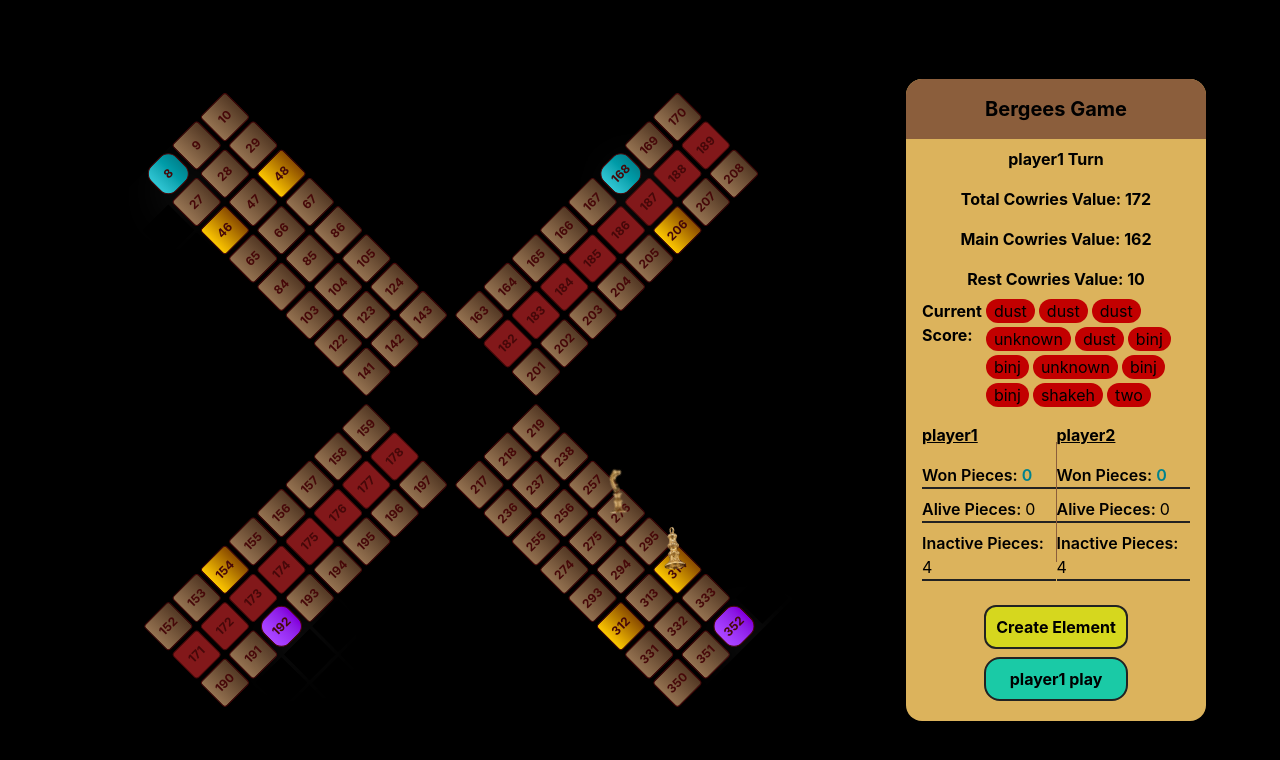
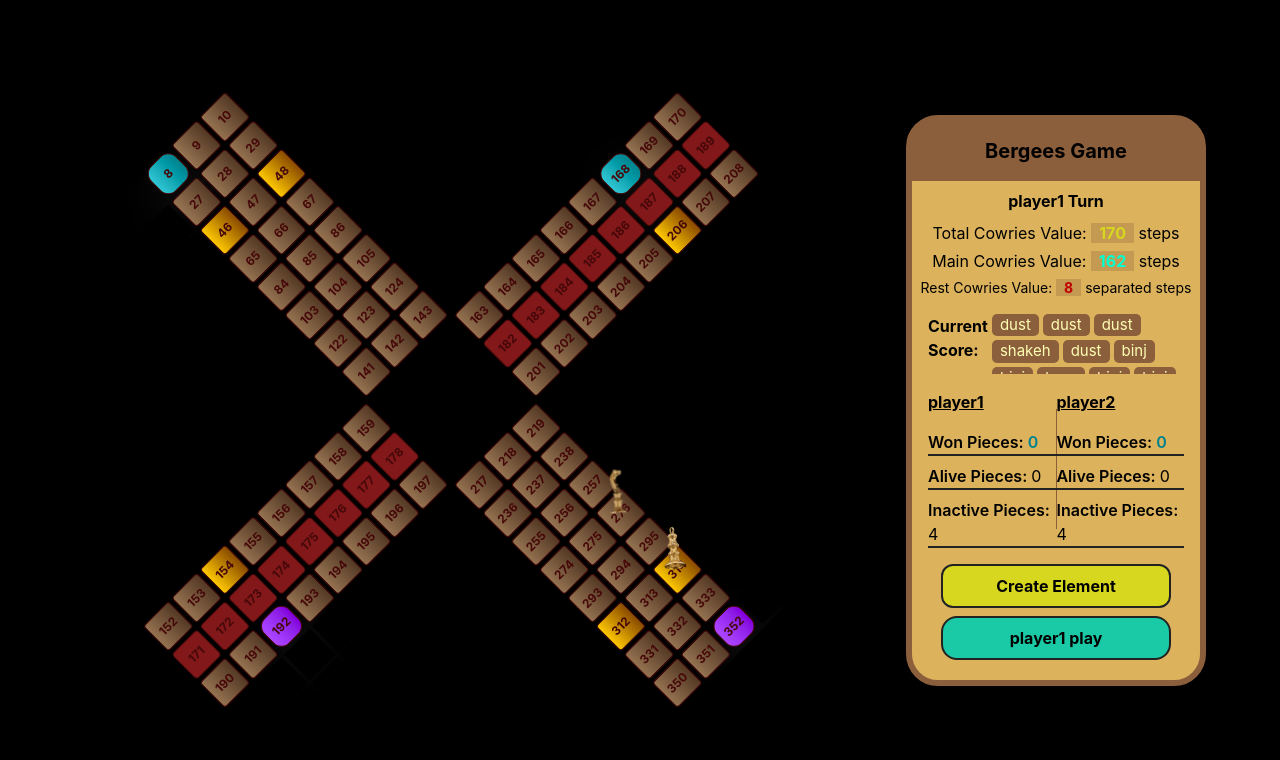
Before and after one commit to Batoul-Kazak/Bergees-Game, a React (Vite) app: page / in a window 1280 px wide. Shown: the top 760 px of the page. Built offline with nearby package versions, Linux system fonts and the light colour scheme.

Commit message:
new commit

```diff
--- a/src/components/Bargees/BargeesGame.tsx
+++ b/src/components/Bargees/BargeesGame.tsx
@@ -5,6 +5,7 @@ import GameOptions from "./GameOptions";
 import BargeesMainBoard from "./GameBoard/BargeesMainBoard";
 import CreationDialog from "./GameBoard/CreationDialog";
 import MessageDialog from "./GameBoard/MessageDialog";
+import WinningDialog from "./GameBoard/WinningDialog";
 
 export default function BargeesGame() {
   const GRID_SIZE = 19;
@@ -17,7 +18,7 @@ export default function BargeesGame() {
   const [player2ActiveElements, setPlayer2ActiveElements] = useState(0);
   const [playerTurn, setPlayerTurn] = useState("player1");
 
-  const [availableMoves, setAvailableMoves] = useState([[10, 1], [10, 1], [10, 1], [6, 1], [10, 1], [24, 1], [24, 1], [12, 1], [24, 1], [24, 1], [6, 0], [2, 0]]); // [] array that stores two scores [the full, the rest of binj and dust]
+  const [availableMoves, setAvailableMoves] = useState([[10, 1], [10, 1], [10, 1], [6, 0], [10, 1], [24, 1], [24, 1], [12, 0], [24, 1], [24, 1], [6, 0], [2, 0]]); // [] array that stores two scores [the full, the rest of binj and dust]
   //the sum of dust, binj...etc
   // needed especially when you have binj and creation at home1 so the rest is 14
 
@@ -42,7 +43,7 @@ export default function BargeesGame() {
 
   const [message, setMessage] = useState("");
   const [hasWon, setHasWon] = useState(false);
-
+  const [playersTotalScore, setPlayerTotalScore] = useState([0,0]);
   // const [globalBoard, setGlobalBoard] = useState<string | null[]>(Array(24).fill(null));
 
   return (
@@ -61,8 +62,6 @@ export default function BargeesGame() {
           setPlayerTurn,
           gameState,
           setGameState,
-          // availableMoveNames,
-          // setAvailableMoveNames,
           setAvailableMoves,
           availableMoves,
           selectedPieceIndex,
@@ -85,7 +84,9 @@ export default function BargeesGame() {
           message,
           setMessage,
           hasWon,
-          setHasWon
+          setHasWon,
+          playersTotalScore,
+          setPlayerTotalScore
         }}
       >
         <div className="flex-shrink-0 z-0">
@@ -101,8 +102,8 @@ export default function BargeesGame() {
             <CreationDialog />
           </>
         )}
-        {message && <MessageDialog />}
-        {hasWon && <MessageDialog />}
+        {message && !hasWon && <MessageDialog />}
+        {hasWon && <WinningDialog />}
       </BargeesGameContext.Provider>
     </div>
   );
--- a/src/components/Bargees/GameBoard/BargeesMainBoard.tsx
+++ b/src/components/Bargees/GameBoard/BargeesMainBoard.tsx
@@ -25,7 +25,7 @@ import { getTargetOnPath } from "../../../utils/getTargetOnPath";
 import {
   CheckIfCanMove,
   getAvailableSquares,
-  getAvailableSquares2,
+  // getAvailableSquares2,
   getSelectedPieceCellPosition,
   preventedCell,
 } from "../../../utils/boardHelpers";
@@ -114,13 +114,13 @@ export default function BargeesMainBoard() {
     );
 
 
-    const MOVES2 = getAvailableSquares2(
-      SELECTED_PIECE_POSITION  ,
-      playerTurn,
-      player1PiecesIndices,
-      player2PiecesIndices,
-      availableMoves,
-    )
+    // const MOVES2 = getAvailableSquares2(
+    //   SELECTED_PIECE_POSITION  ,
+    //   playerTurn,
+    //   player1PiecesIndices,
+    //   player2PiecesIndices,
+    //   availableMoves,
+    // )
 
 
     const playerIndices = playerTurn === "player1" ? player1PiecesIndices : player2PiecesIndices;
--- a/src/components/Bargees/GameBoard/WinningDialog.tsx
+++ b/src/components/Bargees/GameBoard/WinningDialog.tsx
@@ -2,10 +2,62 @@ import React, { useContext } from 'react'
 import { BargeesGameContext } from '../../../contexts/BargeesGameContext';
 
 export default function WinningDialog() {
-    const {message} = useContext(BargeesGameContext);
+    const {message,
+      setGameState,
+      setPlayer1ActiveElements,
+      setPlayer2ActiveElements,
+      setPlayerTurn,
+      setAvailableMoves,
+      setSelectedPieceIndex,
+      setPlayer1WonPieces,
+      setPlayer2WonPieces,
+      setIsShowCreationDialog,
+      setDialogAction,
+      setCowriesGrid,
+      setPlayer1PiecesIndices,
+      setPlayer2PiecesIndices,
+      setMessage,
+      setHasWon,
+      playersTotalScore,
+      setPlayerTotalScore,
+      playerTurn
+    } = useContext(BargeesGameContext);
+
+  function handleRestartGame()
+  {
+    setGameState("idle");
+    setPlayer1ActiveElements(0);
+    setPlayer2ActiveElements(0);
+    setPlayerTurn("player1");
+    setAvailableMoves([]);
+    setSelectedPieceIndex(-1);
+    setPlayer1WonPieces(0);
+    setPlayer2WonPieces(0);
+    setIsShowCreationDialog(false);
+    setDialogAction(null);
+    setCowriesGrid([]);
+    setPlayer1PiecesIndices([0,0,0,0]);
+    setPlayer2PiecesIndices([0,0,0,0]);
+    setMessage("");
+    setHasWon(false);
+
+    const player1TotalScore = playersTotalScore[0];
+    const player2TotalScore = playersTotalScore[1];
+    const newScore = (playerTurn === "player1" ? [player1TotalScore +1, player2TotalScore] : [player1TotalScore, player2TotalScore+1]);
+    setPlayerTotalScore(newScore);
+  }
+
   return (
-    <div className="absolute top-0 left-0 w-full h-full bg-black bg-opacity-50 flex flex-col justify-center items-center z-100">
-        <div className="bg-white p-10 text-black bold" >{message}</div>
+    <div className="bg-wood-700 flex flex-col justify-between gap-8 items-center z-100 p-10 rounded-2xl absolute top-[50%] left-[50%] translate-x-[-50%]">
+      <p className="text-xl">{message}</p>
+      <div className="flex justify-center w-full">
+        <button
+          onClick={handleRestartGame}
+          className="rounded-2xl bg-wood-500 px-4 py-2 text-black-500 font-bold border-2 border-mint-700"
+        >
+         Play Again
+        </button>
+      </div>
     </div>
   )
 }
--- a/src/components/Bargees/GameOptions.tsx
+++ b/src/components/Bargees/GameOptions.tsx
@@ -44,6 +44,7 @@ export default function GameOptions() {
     availableMoves.length > 0
       ? availableMoves.reduce((acc, move) => acc + move[1], 0)
       : 0;
+
   const CAN_CREATE_ELEMENT =
     getAvailableMoveNames(availableMoves).includes("dust") ||
     getAvailableMoveNames(availableMoves).includes("binj");
@@ -74,6 +75,7 @@ export default function GameOptions() {
         return [6, 0];
     }
   }
+
   function handleShakingAndThrow() {
     const frontSideCowriesCount = Math.floor(Math.random() * 7);
 
@@ -127,25 +129,25 @@ export default function GameOptions() {
   }
 
   return (
-    <div className="w-75 rounded-2xl pb-5 bg-wood-500 flex items-center flex-col justify-center">
+    <div className="w-75 rounded-4xl pb-5 bg-wood-500 border-wood-700 border-6 flex items-center flex-col justify-center">
       <h2 className="font-bold rounded-tr-2xl rounded-tl-2xl bg-wood-700 w-full py-4 text-xl text-center">
         Bergees Game
       </h2>
       <h1 className=" border-black-500 font-bold pt-2">{playerTurn} Turn</h1>
-      <h2 className="pt-4 font-bold">
-        Total Cowries Value: {TOTAL_COWRIES_VALUE}{" "}
+      <h2 className="pt-1 pt-2">
+        Total Cowries Value: <span className="text-yellow-700 bg-wood-700/30 font-bold px-2">{TOTAL_COWRIES_VALUE}</span> steps{" "}
       </h2>
-      <h2 className="pt-4 font-bold">
-        Main Cowries Value: {MAIN_COWRIES_VALUE}{" "}
+      <h2 className="pt-1">
+        Main Cowries Value: <span className="text-mint-500 bg-wood-700/30 font-bold px-2">{MAIN_COWRIES_VALUE}</span> steps{" "}
       </h2>
-      <h2 className="pt-4 font-bold">
-        Rest Cowries Value: {REST_COWRIES_VALUE}{" "}
+      <h2 className="pt-1 pb-2 text-[14px]">
+        Rest Cowries Value: <span className="text-red-700  bg-wood-700/30 font-bold px-2">{REST_COWRIES_VALUE}</span> separated steps{" "}
       </h2>
       <div className="pt-2 font-bold place-self-start pl-4 flex gap-1">
         Current Score:
-        <div className="pr-4 font-normal flex flex-wrap gap-1">
+        <div className="pr-4 font-normal flex flex-wrap gap-1 max-h-[60px] overflow-y-auto">
           {getAvailableMoveNames(availableMoves).map((value, index) => (
-            <span key={index} className="bg-red-700 px-2 rounded-2xl">
+            <span key={index} className="bg-wood-700 text-yellow-200 text-[15px] px-2 rounded-[5px]">
               {value}
             </span>
           ))}
@@ -167,18 +169,18 @@ export default function GameOptions() {
           playerWonPieces={player2WonPieces}
         />
       </div>
-      <div className="flex flex-col gap-2 font-bold">
+      <div className="flex flex-col w-[80%] gap-2 font-bold">
         <button
           onClick={handleCreateElement}
           disabled={!CAN_CREATE_ELEMENT}
-          className={`${CAN_CREATE_ELEMENT ? "bg-yellow-700" : "bg-gray-700"} border-black-500 p-2 border-2 rounded-xl mt-2`}
+          className={`${CAN_CREATE_ELEMENT ? "bg-yellow-700" : "bg-gray-700"} border-black-500 p-2 border-2 rounded-xl`}
         >
           Create Element
         </button>
         <button
           onClick={handleGameButtonClicked}
           disabled={gameState === "turnEnds"}
-          className={`${gameState !== "playing" ? "bg-mint-700" : "bg-gray-700"} border-2 font-bold border-black-500 py-2 px-6 rounded-2xl`}
+          className={`${gameState !== "playing" ? "bg-mint-700" : "bg-gray-700"} border-2 font-bold border-black-500 p-2 rounded-2xl`}
         >
           {optionButtonText}
         </button>
--- a/src/utils/boardHelpers.ts
+++ b/src/utils/boardHelpers.ts
@@ -97,37 +97,37 @@ export function CheckIfCanMove(arr, isAllowed, targetIdx) {
   return isAllowed;
 }
 
-export function getAvailableSquares2( selectedPieceIndex: number,
-  playerTurn: string,
-  player1PiecesIndices: number[],
-  player2PiecesIndices: number[],
-  availableMoves: number[][]
-){
-    const playerPieceIndices = playerTurn === "player1" ? player1PiecesIndices : player2PiecesIndices;
-    const playerPath = playerTurn === "player1" ? PLAYER_1_PATH : PLAYER_2_PATH;
+// export function getAvailableSquares2( selectedPieceIndex: number,
+//   playerTurn: string,
+//   player1PiecesIndices: number[],
+//   player2PiecesIndices: number[],
+//   availableMoves: number[][]
+// ){
+//     const playerPieceIndices = playerTurn === "player1" ? player1PiecesIndices : player2PiecesIndices;
+//     const playerPath = playerTurn === "player1" ? PLAYER_1_PATH : PLAYER_2_PATH;
 
-    const availableSquares: number[] = [];
+//     const availableSquares: number[] = [];
 
-    let found = false;
-    let stepsTaken = 0;
-    const flattenAvailableMoves = availableMoves.flat().sort((a: number,b: number) => a - b);
-                          //{start: 352, end: 219, step: -19}
-    playerPath.forEach(pathRange => {
-      if(flattenAvailableMoves.length === 0) console.log("empty");
-      const isForward = pathRange.step > 0;
-      for(let i = pathRange.start; isForward ? i <= pathRange.end : i >= pathRange.end; i += pathRange.step)
-      {
-        if(selectedPieceIndex === i) found = true;
-        if(!found) continue;
+//     let found = false;
+//     let stepsTaken = 0;
+//     const flattenAvailableMoves = availableMoves.flat().sort((a: number,b: number) => a - b);
+//                           //{start: 352, end: 219, step: -19}
+//     playerPath.forEach(pathRange => {
+//       if(flattenAvailableMoves.length === 0) console.log("empty");
+//       const isForward = pathRange.step > 0;
+//       for(let i = pathRange.start; isForward ? i <= pathRange.end : i >= pathRange.end; i += pathRange.step)
+//       {
+//         if(selectedPieceIndex === i) found = true;
+//         if(!found) continue;
 
-        stepsTaken++;
-        if(flattenAvailableMoves.includes(stepsTaken))
-        {
-          if(!availableSquares.includes(i))
-          availableSquares.push(i);
-        }
-      }
-    })
+//         stepsTaken++;
+//         if(flattenAvailableMoves.includes(stepsTaken))
+//         {
+//           if(!availableSquares.includes(i))
+//           availableSquares.push(i);
+//         }
+//       }
+//     })
 
-    return availableSquares;
-  }
+//     return availableSquares;
+//   }
```
